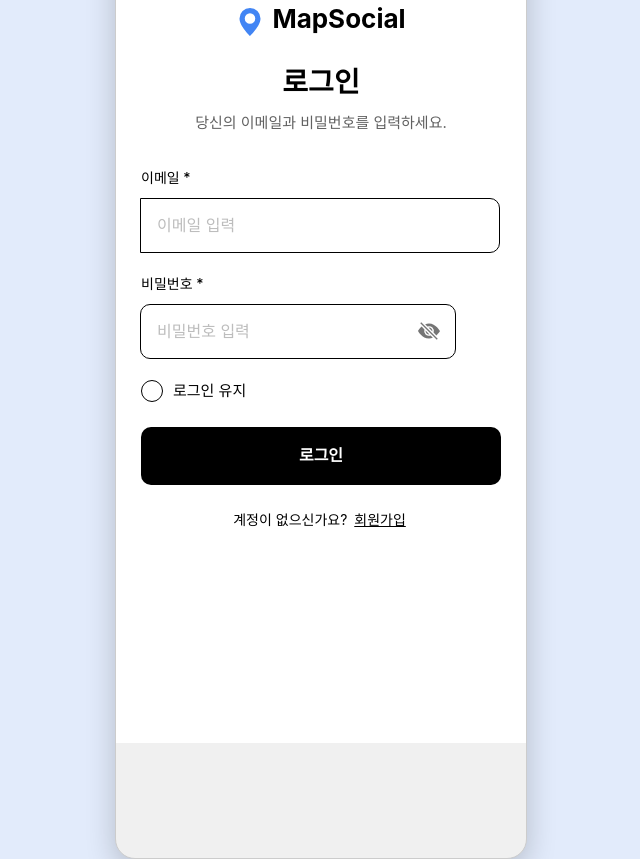
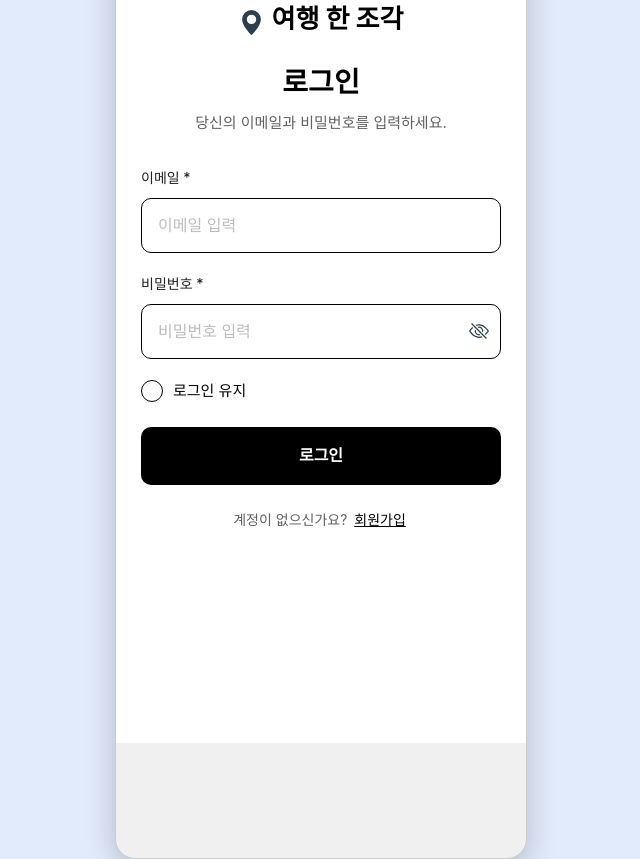
Before and after one commit to LX-ACADEMY-12th/Final_Project, a Vue app in the folder vue-project/: page /login in a window 1280 px wide. Shown: the whole page, without its empty margins (319-959 px from the left). Built offline with nearby package versions, Linux system fonts and the light colour scheme.

Commit message:
vue-project: 로그인수정 컴포넌트추가

```diff
--- /dev/null
+++ b/vue-project/src/components/BigLogo.vue
@@ -0,0 +1,26 @@
+<template>
+  <div class="logo">
+    <svg xmlns="http://www.w3.org/2000/svg" width="25" height="25" fill="currentColor" class="bi bi-geo-alt-fill"
+      viewBox="0 0 16 16">
+      <path d="M8 16s6-5.686 6-10A6 6 0 0 0 2 6c0 4.314 6 10 6 10m0-7a3 3 0 1 1 0-6 3 3 0 0 1 0 6" />
+    </svg>
+    <h1>여행 한 조각</h1>
+  </div>
+</template>
+
+
+<style scoped>
+.logo {
+  display: flex;
+  justify-content: center;
+  align-items: center;
+  gap: 8px;
+  margin-bottom: 24px;
+}
+
+.logo h1 {
+  font-size: 26px;
+  font-weight: 700;
+  color: #000000;
+}
+</style>
--- /dev/null
+++ b/vue-project/src/components/SmallLogo.vue
@@ -0,0 +1,25 @@
+<template>
+  <div class="logo">
+    <svg width="24" height="24" fill="currentColor" viewBox="0 0 16 16">
+      <path d="M8 16s6-5.686 6-10A6 6 0 0 0 2 6c0 4.314 6 10 6 10zm0-7a3 3 0 1 1 0-6 3 3 0 0 1 0 6z"/>
+    </svg>
+    <h1>여행 한 조각</h1>
+  </div>
+</template>
+
+
+<style scoped>
+.logo {
+  display: flex;
+  align-items: center;
+  gap: 8px;
+  margin-bottom: 36px;
+  padding-left: 8px;
+}
+
+.logo h1 {
+  font-size: 20px;
+  font-weight: 600;
+  color: #000000;
+}
+</style>
--- a/vue-project/src/views/FriendList.vue
+++ b/vue-project/src/views/FriendList.vue
@@ -3,10 +3,10 @@
     <div class="friend-list-form">
       <header class="friend-list-header">
         <div class="logo">
-          <svg width="24" height="24" fill="#4285F4" viewBox="0 0 16 16">
+          <svg width="24" height="24" fill="currentColor" viewBox="0 0 16 16">
             <path d="M8 16s6-5.686 6-10A6 6 0 0 0 2 6c0 4.314 6 10 6 10zm0-7a3 3 0 1 1 0-6 3 3 0 0 1 0 6z"/>
           </svg>
-          <h1>MapSocial</h1>
+          <h1>여행 한 조각</h1>
         </div>
         <h2 class="friend-list-title">친구 목록</h2>
       </header>
--- a/vue-project/src/views/LoginView.vue
+++ b/vue-project/src/views/LoginView.vue
@@ -1,36 +1,45 @@
 <template>
   <div class="login-container">
     <div class="login-form">
-      <header class="login-header">
+      <header class="header">
         <div class="logo">
-          <svg width="28" height="28" fill="#4285F4" viewBox="0 0 16 16">
-            <path d="M8 16s6-5.686 6-10A6 6 0 0 0 2 6c0 4.314 6 10 6 10zm0-7a3 3 0 1 1 0-6 3 3 0 0 1 0 6z" />
+          <svg xmlns="http://www.w3.org/2000/svg" width="25" height="25" fill="currentColor" class="bi bi-geo-alt-fill"
+            viewBox="0 0 16 16">
+            <path d="M8 16s6-5.686 6-10A6 6 0 0 0 2 6c0 4.314 6 10 6 10m0-7a3 3 0 1 1 0-6 3 3 0 0 1 0 6" />
           </svg>
-          <h1>MapSocial</h1>
+          <h1>여행 한 조각</h1>
         </div>
-        <h2 class="login-title">로그인</h2>
-        <p class="login-subtitle">당신의 이메일과 비밀번호를 입력하세요.</p>
+        <h2>로그인</h2>
+        <p class="subtitle">당신의 이메일과 비밀번호를 입력하세요.</p>
       </header>
 
       <form @submit.prevent="handleLogin" novalidate>
-        <div class="input-group">
+        <div class="form-group">
           <label for="email">이메일 *</label>
-          <input type="email" id="email" v-model="email" placeholder="이메일 입력" required />
+          <input type="email" id="email" v-model="email" placeholder="이메일 입력" required class="text-input" />
         </div>
 
-        <div class="input-group">
+        <div class="form-group">
           <label for="password">비밀번호 *</label>
-          <div class="password-wrapper">
+          <div class="input-with-icon">
             <input :type="isPasswordVisible ? 'text' : 'password'" id="password" v-model="password"
-              placeholder="비밀번호 입력" required />
-            <button type="button" @click="togglePasswordVisibility" class="password-toggle" aria-label="비밀번호 보기 토글">
-              <svg width="22" height="22" fill="#757575" viewBox="0 0 16 16">
+              placeholder="비밀번호 입력" required class="text-input" />
+            <span @click="togglePasswordVisibility" class="password-toggle-icon">
+              <svg v-if="isPasswordVisible" xmlns="http://www.w3.org/2000/svg" width="20" height="20"
+                fill="currentColor" class="bi bi-eye-fill" viewBox="0 0 16 16">
+                <path d="M10.5 8a2.5 2.5 0 1 1-5 0 2.5 2.5 0 0 1 5 0" />
+                <path d="M0 8s3-5.5 8-5.5S16 8 16 8s-3 5.5-8 5.5S0 8 0 8m8 3.5a3.5 3.5 0 1 0 0-7 3.5 3.5 0 0 0 0 7" />
+              </svg>
+              <svg v-else xmlns="http://www.w3.org/2000/svg" width="20" height="20" fill="currentColor"
+                class="bi bi-eye-slash" viewBox="0 0 16 16">
                 <path
-                  d="m10.79 12.912-1.614-1.615a3.5 3.5 0 0 1-4.474-4.474l-2.06-2.06C.938 6.278 0 8 0 8s3 5.5 8 5.5a7.029 7.029 0 0 0 2.79-.588zM5.21 3.088A7.028 7.028 0 0 1 8 2.5c5 0 8 5.5 8 5.5s-.939 1.721-2.641 3.238l-2.062-2.062a3.5 3.5 0 0 0-4.474-4.474L5.21 3.089z" />
+                  d="M13.359 11.238C15.06 9.72 16 8 16 8s-3-5.5-8-5.5a7 7 0 0 0-2.79.588l.77.771A6 6 0 0 1 8 3.5c2.12 0 3.879 1.168 5.168 2.457A13 13 0 0 1 14.828 8q-.086.13-.195.288c-.335.48-.83 1.12-1.465 1.755q-.247.248-.517.486z" />
                 <path
-                  d="M5.525 7.646a2.5 2.5 0 0 0 2.829 2.829l-2.83-2.829zm4.95.708-2.829-2.83a2.5 2.5 0 0 1 2.829 2.829zm3.171 6-12-12 .708-.708 12 12-.708.708z" />
+                  d="M11.297 9.176a3.5 3.5 0 0 0-4.474-4.474l.823.823a2.5 2.5 0 0 1 2.829 2.829zm-2.943 1.299.822.822a3.5 3.5 0 0 1-4.474-4.474l.823.823a2.5 2.5 0 0 0 2.829 2.829" />
+                <path
+                  d="M3.35 5.47q-.27.24-.518.487A13 13 0 0 0 1.172 8l.195.288c.335.48.83 1.12 1.465 1.755C4.121 11.332 5.881 12.5 8 12.5c.716 0 1.39-.133 2.02-.36l.77.772A7 7 0 0 1 8 13.5C3 13.5 0 8 0 8s.939-1.721 2.641-3.238l.708.709zm10.296 8.884-12-12 .708-.708 12 12z" />
               </svg>
-            </button>
+            </span>
           </div>
         </div>
 
@@ -44,12 +53,12 @@
           <span class="checkbox-label">로그인 유지</span>
         </label>
 
-        <button type="submit" class="login-button">로그인</button>
+        <button type="submit" class="submit-button">로그인</button>
       </form>
 
-      <footer class="login-footer">
-        <p>계정이 없으신가요? <router-link :to="{ name: 'signup' }">회원가입</router-link></p>
-      </footer>
+      <p class="signup-link-wrapper">
+        계정이 없으신가요? <router-link to="/signup">회원가입</router-link>
+      </p>
     </div>
   </div>
 </template>
@@ -114,7 +123,7 @@ body {
   max-width: 360px;
 }
 
-.login-header {
+.header {
   text-align: center;
   margin-bottom: 32px;
 }
@@ -133,61 +142,62 @@ body {
   color: #000000;
 }
 
-.login-title {
+.header h2 {
   font-size: 28px;
   font-weight: 700;
   color: #000000;
   margin: 0 0 12px;
 }
 
-.login-subtitle {
+.subtitle {
   font-size: 15px;
   color: #616161;
   margin: 0;
 }
 
-.input-group {
+.form-group {
   margin-bottom: 20px;
 }
 
-.input-group label {
+.form-group label {
   display: block;
   font-size: 14px;
   font-weight: 500;
-  color: #000000;
+  color: #212121;
   margin-bottom: 8px;
 }
 
-.input-group input {
+.text-input {
   width: 100%;
   padding: 14px 16px;
   font-size: 16px;
   border: 1px solid #000000;
   border-radius: 10px;
   box-sizing: border-box;
-  -webkit-appearance: none;
 }
 
-.input-group input::placeholder {
+.text-input::placeholder {
   color: #BDBDBD;
 }
 
-.password-wrapper {
+.text-input:focus {
+  outline: none;
+  border-color: #4285F4;
+}
+
+.input-with-icon {
   position: relative;
 }
 
-.password-wrapper input {
+.input-with-icon .text-input {
   padding-right: 50px;
 }
 
-.password-toggle {
+.password-toggle-icon {
   position: absolute;
   top: 50%;
   right: 12px;
   transform: translateY(-50%);
-  background: none;
-  border: none;
-  padding: 4px;
   cursor: pointer;
   display: flex;
   align-items: center;
@@ -238,7 +248,7 @@ body {
   color: #000000;
 }
 
-.login-button {
+.submit-button {
   width: 100%;
   padding: 16px;
   font-size: 16px;
@@ -250,17 +260,14 @@ body {
   cursor: pointer;
 }
 
-.login-footer {
+.signup-link-wrapper {
   text-align: center;
   margin-top: 24px;
+  font-size: 14px;
+  color: #616161;
 }
 
-.login-footer p {
-  font-size: 14px;
-  color: #000000;
-}
-
-.login-footer a {
+.signup-link-wrapper a {
   font-weight: 500;
   color: #000000;
   text-decoration: underline;
--- a/vue-project/src/views/SettingView.vue
+++ b/vue-project/src/views/SettingView.vue
@@ -3,10 +3,10 @@
     <div class="account-form">
       <header class="account-header">
         <div class="logo">
-          <svg width="24" height="24" fill="#4285F4" viewBox="0 0 16 16">
+          <svg width="24" height="24" fill="currentColor" viewBox="0 0 16 16">
             <path d="M8 16s6-5.686 6-10A6 6 0 0 0 2 6c0 4.314 6 10 6 10zm0-7a3 3 0 1 1 0-6 3 3 0 0 1 0 6z"/>
           </svg>
-          <h1>MapSocial</h1>
+          <h1>여행 한 조각</h1>
         </div>
         <h2 class="account-title">계정 관리</h2>
       </header>
```
Also changed, not shown: vue-project/src/components/FriendList2.vue (added, +76 -0 lines).
